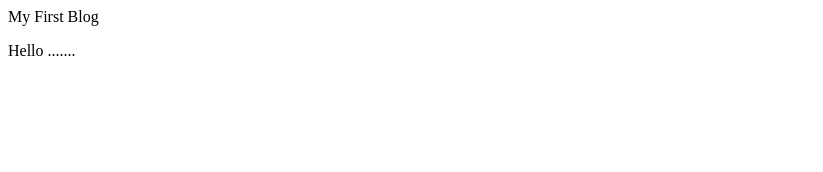
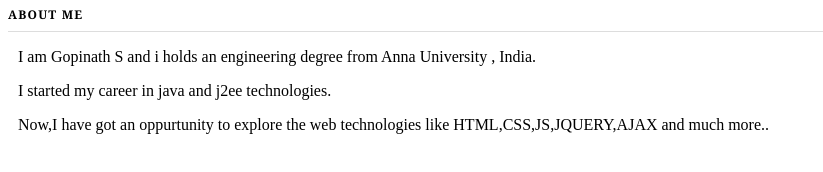
Before and after one commit to GopinathS/gopinaths.github.com, a plain HTML site: page index.html in a window 1280 px wide. Shown: the whole page, without its empty margins (0-823 px from the left). Drawn offline with Linux system fonts and the light colour scheme.

Commit message:
modified index.html

```diff
--- /dev/null
+++ b/CSS/style.css
@@ -0,0 +1,21 @@
+body {
+	background-color: white;
+}
+
+#about-me {
+	   border-bottom: 1px solid #DDDDDD;
+    color: #000000;
+    font: bold 12px/110% Georgia,"Times New Roman",Times,serif;
+    letter-spacing: 0.1em;
+    margin: 0 0 7px;
+    padding: 0 0 10px;
+    text-transform: uppercase;
+
+
+}
+
+#about-content{
+	background-color: white;
+	margin-left: 10px;
+	margin-right: 10px;
+}
--- a/index.html
+++ b/index.html
@@ -1,11 +1,22 @@
-<HTML>
-<HEAD>My First Blog</HEAD>
-<BODY>
+<!DOCTYPE html PUBLIC "-//W3C//DTD HTML 4.01 Transitional//EN" "http://www.w3.org/TR/html4/loose.dtd">
+<html>
+<head>
+<meta http-equiv="Content-Type" content="text/html; charset=ISO-8859-1">
+<link rel="stylesheet" type="text/css" href="CSS/style.css" />
 
-<P>Hello .......</P>
+<title>Insert title here</title>
+</head>
+<body>
 
+	<div id="about-me">About me</div>
+	<div id="about-content">
+		<p>I am Gopinath S and i holds an engineering degree from Anna
+			University , India.</p>
+		<p>I started my career in java and j2ee technologies.</p>
+		<p>Now,I have got an oppurtunity to explore the web technologies
+			like HTML,CSS,JS,JQUERY,AJAX and much more..</p>
+	</div>
 
-</BODY>
-
-
-</HTML>
+	<div></div>
+</body>
+</html>
```
